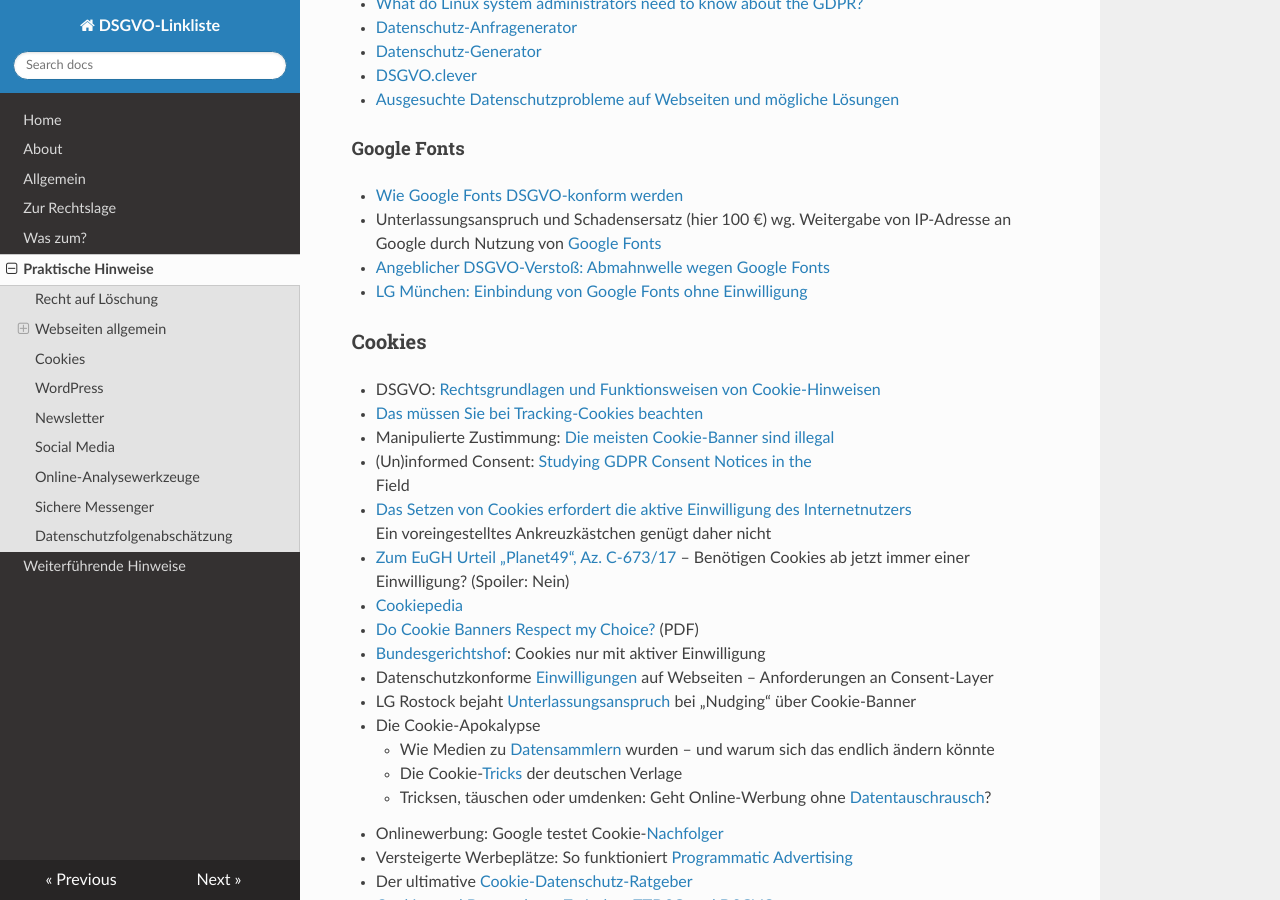
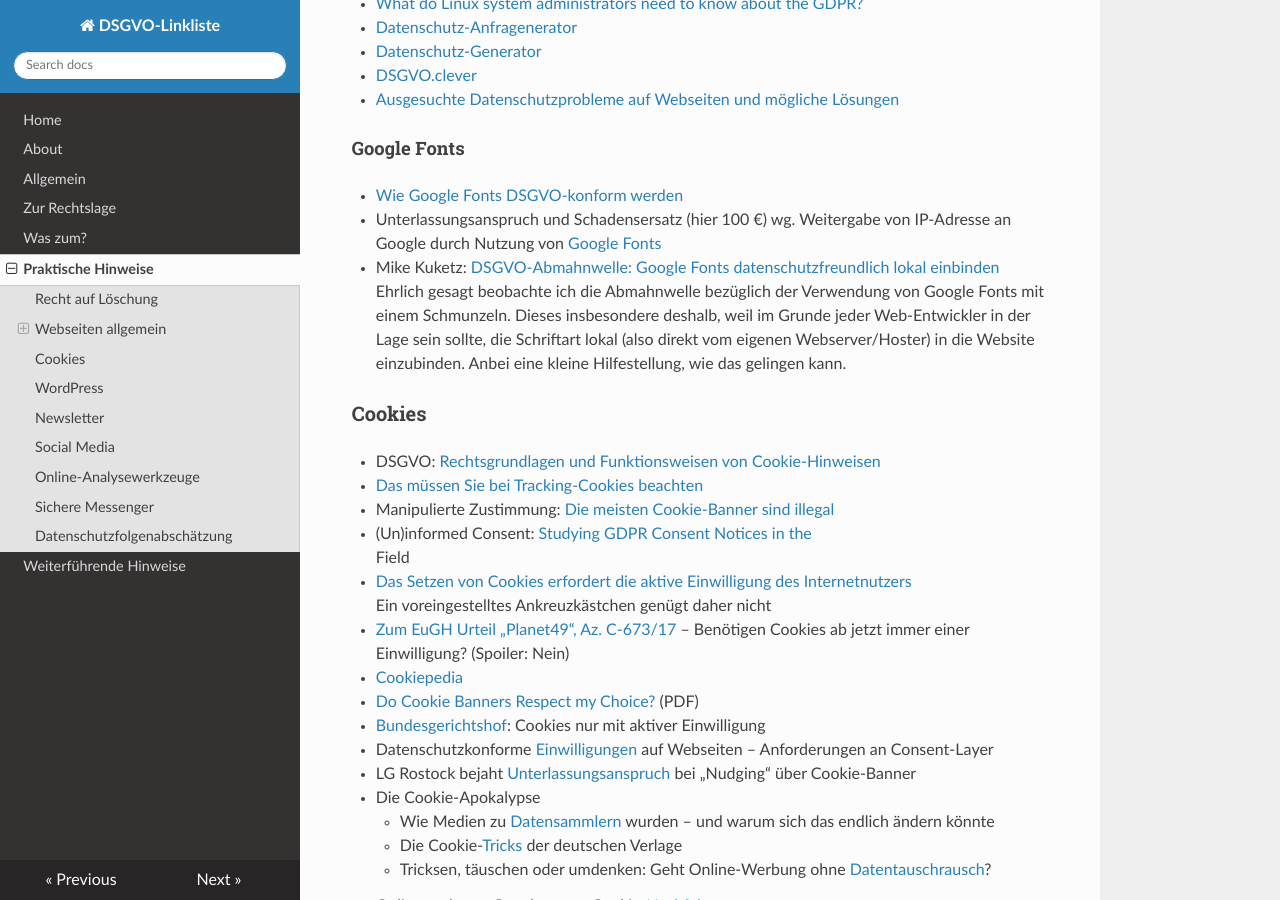
Before and after one commit to jrselzer/DSGVO-Linkliste, an MkDocs documentation site: the page built from docs/Praktische_Hinweise.md, in a window 1280 px wide and 900 px high, scrolled down 1631 px. Built offline with MkDocs 1.6.1, drawn with Linux system fonts in a browser that asks for light colours; nearby versions of some CDN libraries.

Commit message:
Update Praktische_Hinweise.md
Kuketz Google Fonts

```diff
--- a/docs/Praktische_Hinweise.md
+++ b/docs/Praktische_Hinweise.md
@@ -59,8 +59,7 @@
 #### Google Fonts
 * [Wie Google Fonts DSGVO-konform werden](https://www.datenschutzbeauftragter-info.de/wie-google-fonts-dsgvo-konform-werden/)
 * Unterlassungsanspruch und Schadensersatz (hier 100 €) wg. Weitergabe von IP-Adresse an Google durch Nutzung von [Google Fonts](https://rewis.io/urteile/urteil/lhm-20-01-2022-3-o-1749320/)
-* [Angeblicher DSGVO-Verstoß: Abmahnwelle wegen Google Fonts](https://www.heise.de/news/DSGVO-Abmahnwelle-wegen-Google-Fonts-7206364.html)
-* [LG München: Einbindung von Google Fonts ohne Einwilligung](https://www.ra-plutte.de/lg-muenchen-dynamische-einbindung-google-web-fonts-ist-dsgvo)
+* Mike Kuketz: [DSGVO-Abmahnwelle: Google Fonts datenschutzfreundlich lokal einbinden](https://www.kuketz-blog.de/dsgvo-abmahnwelle-google-fonts-datenschutzfreundlich-lokal-einbinden/) Ehrlich gesagt beobachte ich die Abmahnwelle bezüglich der Verwendung von Google Fonts mit einem Schmunzeln. Dieses insbesondere deshalb, weil im Grunde jeder Web-Entwickler in der Lage sein sollte, die Schriftart lokal (also direkt vom eigenen Webserver/Hoster) in die Website einzubinden. Anbei eine kleine Hilfestellung, wie das gelingen kann.
 ### Cookies
 * DSGVO: [Rechtsgrundlagen und Funktionsweisen von Cookie-Hinweisen](https://www.heise.de/newsticker/meldung/DSGVO-Rechtsgrundlagen-und-Funktionsweisen-von-Cookie-Hinweisen-4430026.html)
 * [Das müssen Sie bei Tracking-Cookies beachten](https://www.heise.de/hintergrund/Das-muessen-Sie-bei-Tracking-Cookies-beachten-4415648.html)
```
